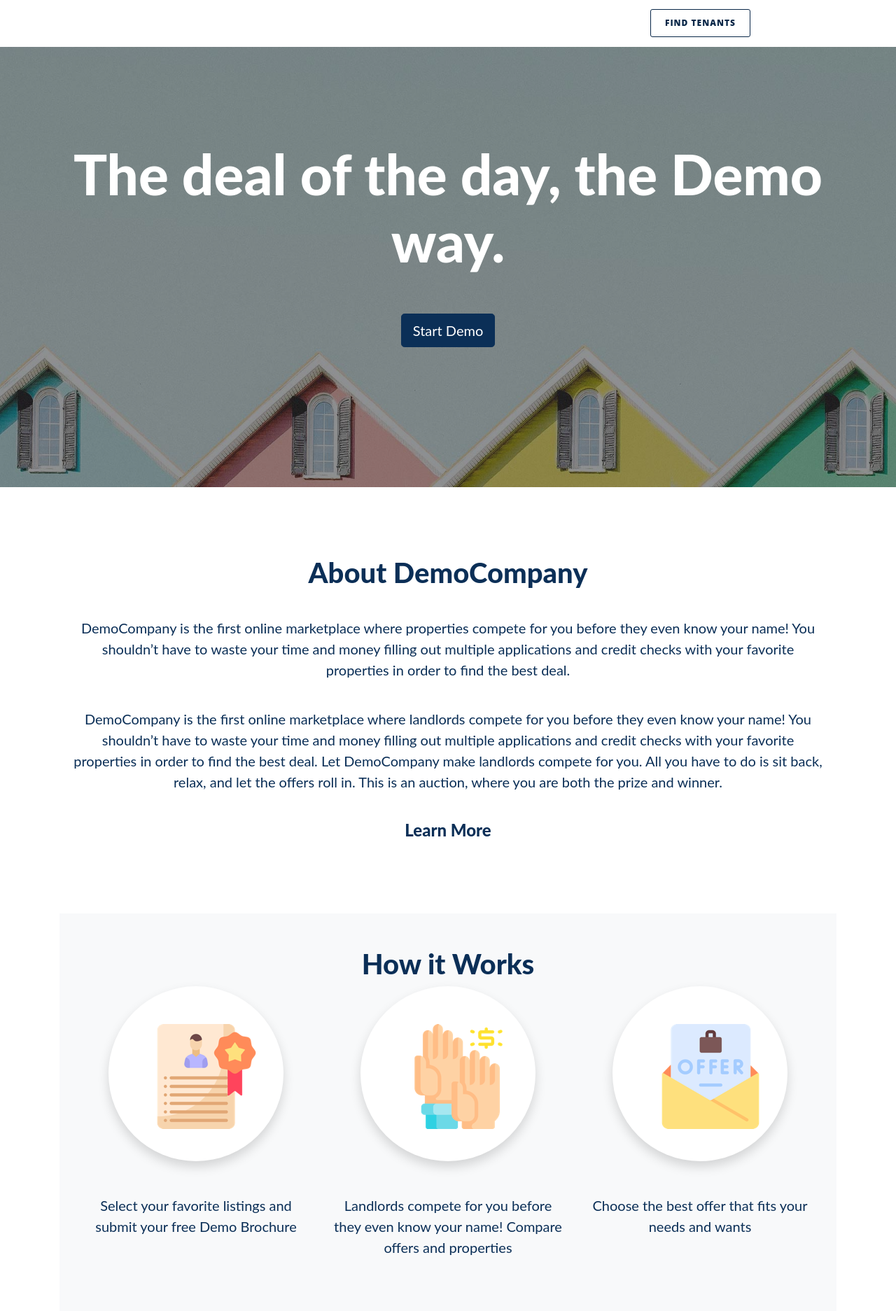
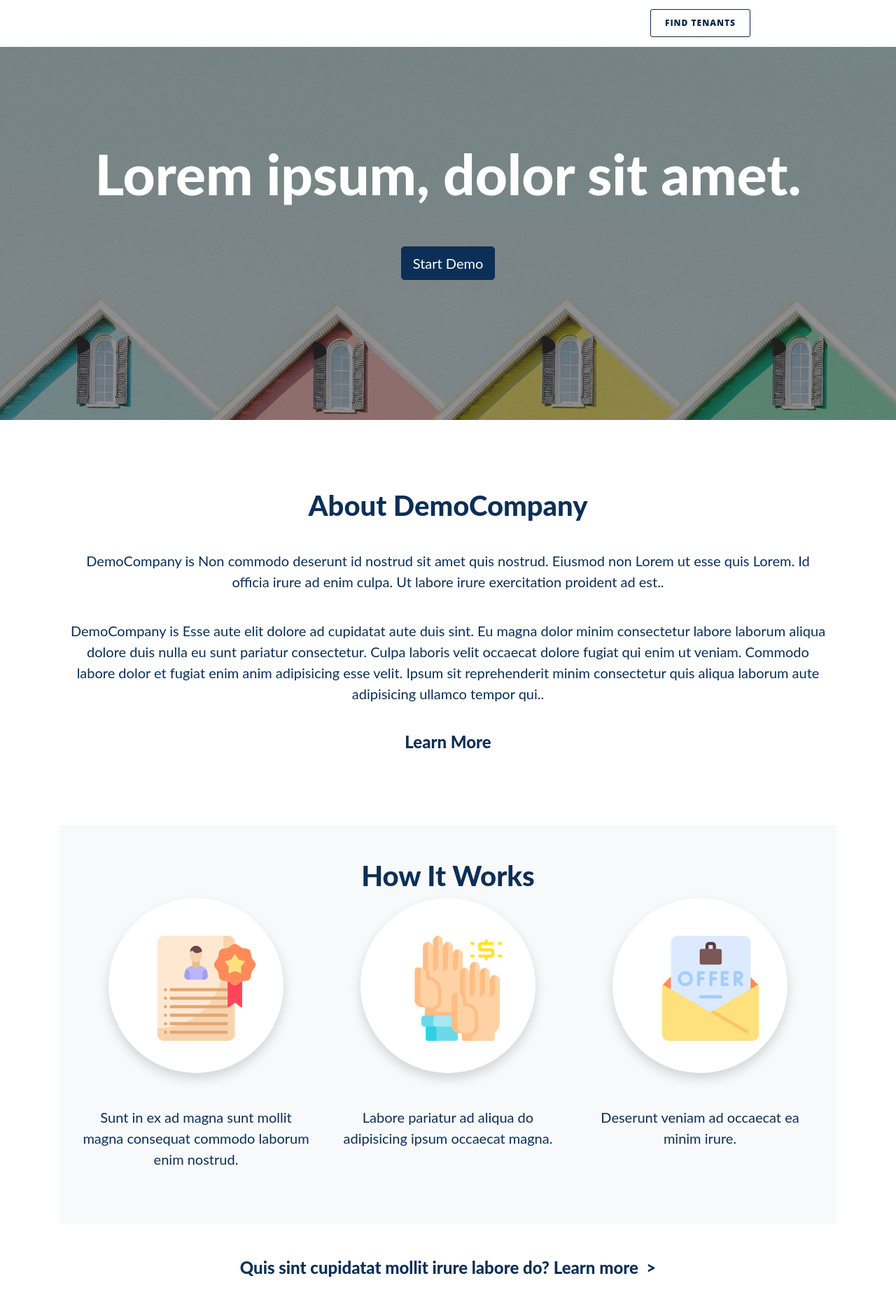
Before and after one commit to VNgwazini/Rental-Property-App, a Next.js app: page / in a window 1280 px wide. Shown: the top 1873 px of the page at 70% size. Built offline with nearby package versions, Linux system fonts and the light colour scheme; a small style sheet from the web is missing.

Commit message:
Replaced content with lorem ipsum for demo.

```diff
--- a/components/About.js
+++ b/components/About.js
@@ -10,21 +10,16 @@ export default function About() {
             <Col>
               <h1>About DemoCompany</h1>
               <p className="about-paragraph-heading">
-                DemoCompany is the first online marketplace where properties
-                compete for you before they even know your name! You shouldn’t
-                have to waste your time and money filling out multiple
-                applications and credit checks with your favorite properties in
-                order to find the best deal.
+                DemoCompany is Non commodo deserunt id nostrud sit amet quis nostrud.
+                Eiusmod non Lorem ut esse quis Lorem. Id officia irure ad enim culpa.
+                Ut labore irure exercitation proident ad est..
               </p>
               <p className="about-paragraph-heading">
-                DemoCompany is the first online marketplace where landlords
-                compete for you before they even know your name! You shouldn’t
-                have to waste your time and money filling out multiple
-                applications and credit checks with your favorite properties in
-                order to find the best deal. Let DemoCompany make landlords
-                compete for you. All you have to do is sit back, relax, and let
-                the offers roll in. This is an auction, where you are both the
-                prize and winner.
+                DemoCompany is Esse aute elit dolore ad cupidatat aute duis sint.
+                Eu magna dolor minim consectetur labore laborum aliqua dolore duis nulla eu sunt pariatur consectetur.
+                Culpa laboris velit occaecat dolore fugiat qui enim ut veniam.
+                Commodo labore dolor et fugiat enim anim adipisicing esse velit.
+                Ipsum sit reprehenderit minim consectetur quis aliqua laborum aute adipisicing ullamco tempor qui..
               </p>
 
               <h4 className="about-paragraph-heading">
--- a/components/BarkSteps.js
+++ b/components/BarkSteps.js
@@ -30,7 +30,7 @@ export default function BarkSteps() {
             <Col>
               <div className="text-left">
                 <h4 className="text-left header-vertical-align">
-                  Give us your favorite listings.
+                  Cupidatat irure officia id tempor in adipisicing fugiat ipsum occaecat.
                 </h4>
               </div>
             </Col>
@@ -66,8 +66,7 @@ export default function BarkSteps() {
             <Col>
               <div className="text-left">
                 <h4 className="text-left header-vertical-align">
-                  Tell us what’s important to you and fill out our one-time free
-                  application.
+                  Irure ad culpa ut ipsum do voluptate sunt exercitation.
                 </h4>
               </div>
             </Col>
@@ -103,7 +102,7 @@ export default function BarkSteps() {
             <Col>
               <div className="text-left">
                 <h4 className="text-left header-vertical-align">
-                  Let us create your Demo Brochure.
+                  Exercitation fugiat non consectetur nisi exercitation culpa aliquip id excepteur reprehenderit culpa incididunt.
                 </h4>
               </div>
             </Col>
@@ -139,7 +138,7 @@ export default function BarkSteps() {
             <Col>
               <div className="text-left">
                 <h4 className="text-left header-vertical-align">
-                  Let landlords compete for you. May the best offer win!
+                  Proident dolore ad in aliqua exercitation in amet voluptate in laboris aute commodo voluptate.
                 </h4>
               </div>
             </Col>
--- a/components/Howitworks.js
+++ b/components/Howitworks.js
@@ -5,7 +5,7 @@ export default function Howitworks() {
     <>
       <section className="mt-5 features-icons bg-light text-center col-lg-12 col-md-10">
         <Container className="py-5">
-          <h1 className="text-center ">How it Works</h1>
+          <h1 className="text-center ">How It Works</h1>
           <Row>
             <Col lg="4">
               <div className="features-icons-item ">
@@ -18,8 +18,7 @@ export default function Howitworks() {
                 </span>
 
                 <p className="mt-5">
-                  Select your favorite listings and submit your free Demo
-                  Brochure
+                  Sunt in ex ad magna sunt mollit magna consequat commodo laborum enim nostrud.
                 </p>
               </div>
             </Col>
@@ -35,8 +34,7 @@ export default function Howitworks() {
                   </span>
                 </div>
                 <p className="mt-5">
-                  Landlords compete for you before they even know your name!
-                  Compare offers and properties
+                  Labore pariatur ad aliqua do adipisicing ipsum occaecat magna.
                 </p>
               </div>
             </Col>
@@ -52,7 +50,7 @@ export default function Howitworks() {
                   </span>
                 </div>
                 <p className="mt-5">
-                  Choose the best offer that fits your needs and wants
+                  Deserunt veniam ad occaecat ea minim irure.
                 </p>
               </div>
             </Col>
@@ -65,7 +63,7 @@ export default function Howitworks() {
             <Col>
               <div>
                 <h4>
-                  Are you a rental property professional or landlord?&nbsp;
+                  Quis sint cupidatat mollit irure labore do?&nbsp;
                   <a href="#">Learn more&nbsp;&nbsp;&gt;</a>
                 </h4>
               </div>
--- a/components/Masthead.js
+++ b/components/Masthead.js
@@ -15,7 +15,7 @@ export default function Masthead() {
           <div className="row">
             <div className="col-lg-12 col-md-10 mx-auto">
               <div className="page-heading">
-                <h1>The deal of the day, the Demo way.</h1>
+                <h1>Lorem ipsum, dolor sit amet.</h1>
 
                 <span className="mt-5">
                   <Link href="tenant/top_preferences" passHref>
--- a/components/SeeWhy.js
+++ b/components/SeeWhy.js
@@ -19,7 +19,7 @@ export default function SeeWhy() {
   return (
     <>
       <section className="text-center section-heading">
-        <h1>See why tenants love us</h1>
+        <h1>Dolor magna aliqua nostrud.</h1>
       </section>
       <section>
         <Container className="see-why-container">
@@ -34,7 +34,7 @@ export default function SeeWhy() {
                       className="img-fluid img-thumbnail remove-icon-outline see-why-user-icons"
                     />
                   }
-                  title={<h5>Amanda Norman</h5>}
+                  title={<h5>Lorem Ipsum</h5>}
                   subheader={
                     <Rating
                       name="review-1"
@@ -52,8 +52,7 @@ export default function SeeWhy() {
                       color="textSecondary"
                       component="p"
                     >
-                      DemoCompany helped me find the home of my dreams in such a
-                      short amount of time.
+                      Nisi qui anim labore pariatur. Reprehenderit deserunt est est in eiusmod eu laborum velit. Fugiat cupidatat officia Lorem mollit proident occaecat irure Lorem incididunt mollit. Ad aliquip ea ea exercitation occaecat commodo esse eiusmod consectetur Lorem ut nisi elit. Tempor eu esse aliqua exercitation laborum sint ex cillum consequat. Nulla enim pariatur id officia amet est qui.
                     </Typography>
                   </h6>
                 </CardContent>
@@ -69,7 +68,7 @@ export default function SeeWhy() {
                       className="img-fluid img-thumbnail remove-icon-outline see-why-user-icons"
                     />
                   }
-                  title={<h5>Scott Norman</h5>}
+                  title={<h5>Lorem Ipsum</h5>}
                   subheader={
                     <Rating
                       name="review-2"
@@ -86,10 +85,7 @@ export default function SeeWhy() {
                     color="textSecondary"
                     component="h6"
                   >
-                    The DemoCompany process was so easy. Whoever designed this
-                    website should get a raise! Very user friendly and they
-                    could not have picked a better color scheme than navy and
-                    burnt orange.
+                    Anim quis velit Lorem voluptate nostrud officia excepteur officia aliqua amet anim dolore. Enim et ex elit non. Consectetur in non Lorem aute duis sint enim. Aliqua enim consequat consectetur in occaecat magna qui sunt commodo adipisicing qui tempor in cupidatat.
                   </Typography>
                 </CardContent>
               </Card>
@@ -104,7 +100,7 @@ export default function SeeWhy() {
                       className="img-fluid img-thumbnail remove-icon-outline see-why-user-icons"
                     />
                   }
-                  title={<h5>Mitch Abergel</h5>}
+                  title={<h5>Lorem Ipsum</h5>}
                   subheader={
                     <Rating
                       name="review-3"
@@ -121,8 +117,7 @@ export default function SeeWhy() {
                     color="textSecondary"
                     component="h6"
                   >
-                    Just moved to Dallas and had the best experience because of
-                    DemoCompany! So glad I stumbled upon this gem.
+                    Nisi fugiat magna dolore irure. Magna ea incididunt officia cillum proident qui sint minim irure. Ut mollit in do aute velit. Occaecat eu veniam ut sint duis do. Ex enim laborum enim enim ad voluptate. Exercitation veniam tempor ea culpa officia consectetur sunt enim. Enim labore est elit esse id cupidatat dolore dolor labore occaecat adipisicing elit aliqua consequat.
                   </Typography>
                 </CardContent>
               </Card>
```
Also changed, not shown: components/AboutYourself.js (+4 -7 lines), components/OneTimeApp.js (+2 -5 lines), components/Welcome.js (+1 -7 lines), components/Whyrentbarker.js (+8 -37 lines).
